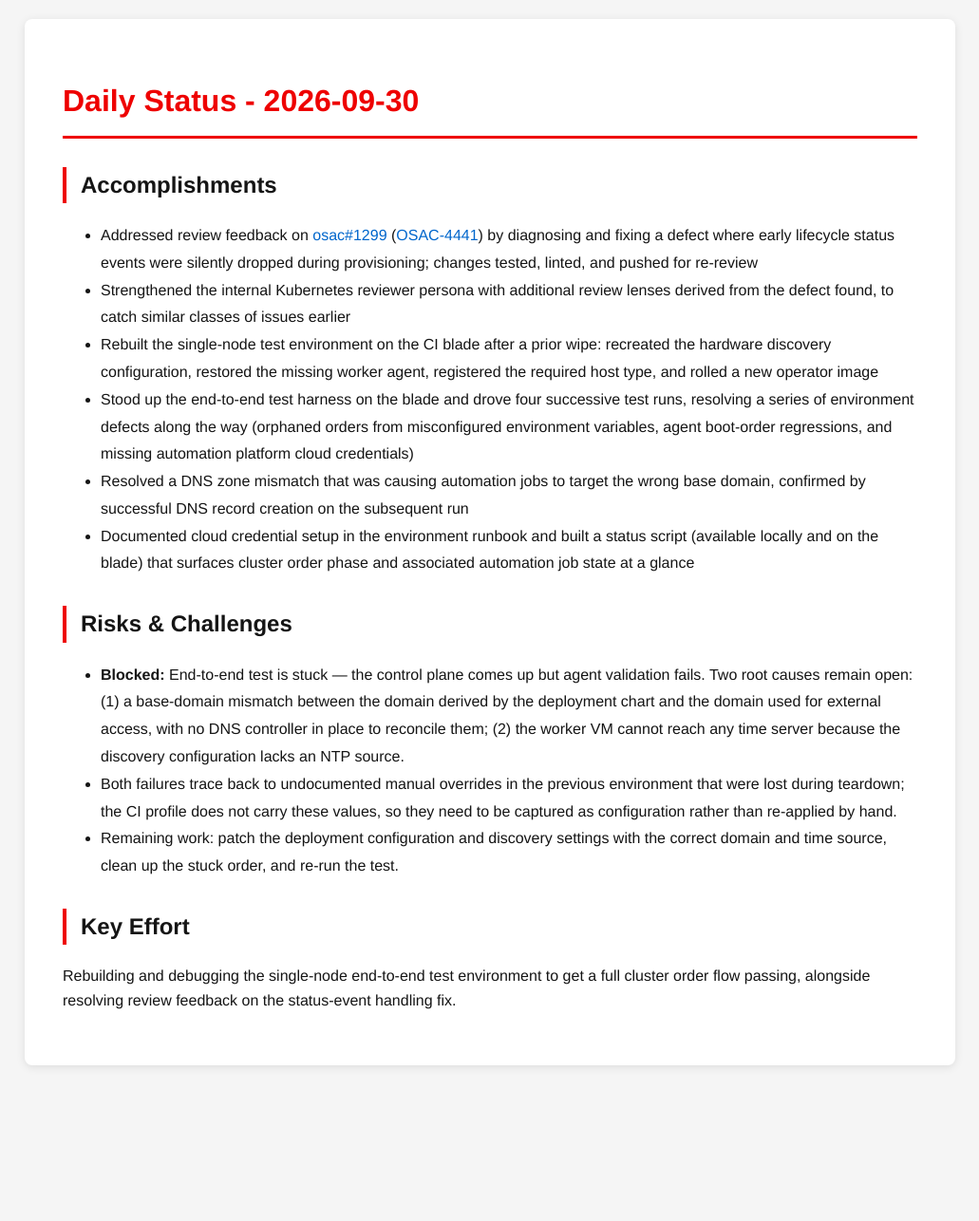
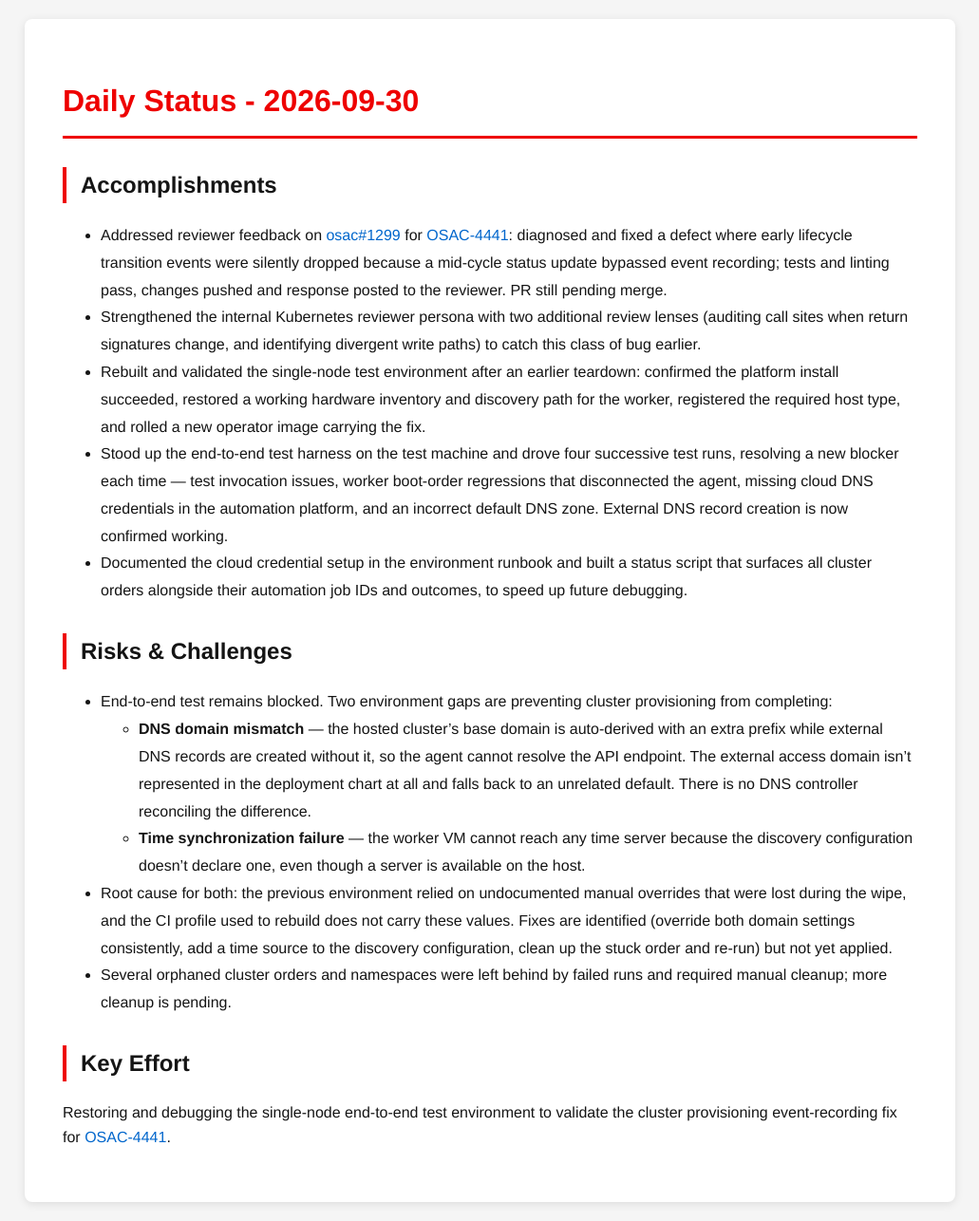
Before and after one commit to tzvatot/daily-status, a Jekyll site: the page built from 2026-09-30.md, in a window 1280 px wide. Shown: the whole page at 95% size, without its empty margins (124-1155 px from the left). Built offline with Jekyll 4.4.1, drawn with Linux system fonts in a browser that asks for light colours; before the commit the page ends 1142 px from its top, so only the background shows below that.

Commit message:
Daily status update - 2026-09-30

```diff
--- a/2026-09-30.md
+++ b/2026-09-30.md
@@ -7,17 +7,18 @@ date: 2026-09-30
 # Daily Status - 2026-09-30
 
 ## Accomplishments
-- Addressed review feedback on [osac#1299](https://github.com/osac-project/osac/pull/1299) ([OSAC-4441](https://redhat.atlassian.net/browse/OSAC-4441)) by diagnosing and fixing a defect where early lifecycle status events were silently dropped during provisioning; changes tested, linted, and pushed for re-review
-- Strengthened the internal Kubernetes reviewer persona with additional review lenses derived from the defect found, to catch similar classes of issues earlier
-- Rebuilt the single-node test environment on the CI blade after a prior wipe: recreated the hardware discovery configuration, restored the missing worker agent, registered the required host type, and rolled a new operator image
-- Stood up the end-to-end test harness on the blade and drove four successive test runs, resolving a series of environment defects along the way (orphaned orders from misconfigured environment variables, agent boot-order regressions, and missing automation platform cloud credentials)
-- Resolved a DNS zone mismatch that was causing automation jobs to target the wrong base domain, confirmed by successful DNS record creation on the subsequent run
-- Documented cloud credential setup in the environment runbook and built a status script (available locally and on the blade) that surfaces cluster order phase and associated automation job state at a glance
+- Addressed reviewer feedback on [osac#1299](https://github.com/osac-project/osac/pull/1299) for [OSAC-4441](https://redhat.atlassian.net/browse/OSAC-4441): diagnosed and fixed a defect where early lifecycle transition events were silently dropped because a mid-cycle status update bypassed event recording; tests and linting pass, changes pushed and response posted to the reviewer. PR still pending merge.
+- Strengthened the internal Kubernetes reviewer persona with two additional review lenses (auditing call sites when return signatures change, and identifying divergent write paths) to catch this class of bug earlier.
+- Rebuilt and validated the single-node test environment after an earlier teardown: confirmed the platform install succeeded, restored a working hardware inventory and discovery path for the worker, registered the required host type, and rolled a new operator image carrying the fix.
+- Stood up the end-to-end test harness on the test machine and drove four successive test runs, resolving a new blocker each time — test invocation issues, worker boot-order regressions that disconnected the agent, missing cloud DNS credentials in the automation platform, and an incorrect default DNS zone. External DNS record creation is now confirmed working.
+- Documented the cloud credential setup in the environment runbook and built a status script that surfaces all cluster orders alongside their automation job IDs and outcomes, to speed up future debugging.
 
 ## Risks & Challenges
-- **Blocked:** End-to-end test is stuck — the control plane comes up but agent validation fails. Two root causes remain open: (1) a base-domain mismatch between the domain derived by the deployment chart and the domain used for external access, with no DNS controller in place to reconcile them; (2) the worker VM cannot reach any time server because the discovery configuration lacks an NTP source.
-- Both failures trace back to undocumented manual overrides in the previous environment that were lost during teardown; the CI profile does not carry these values, so they need to be captured as configuration rather than re-applied by hand.
-- Remaining work: patch the deployment configuration and discovery settings with the correct domain and time source, clean up the stuck order, and re-run the test.
+- End-to-end test remains blocked. Two environment gaps are preventing cluster provisioning from completing:
+  - **DNS domain mismatch** — the hosted cluster's base domain is auto-derived with an extra prefix while external DNS records are created without it, so the agent cannot resolve the API endpoint. The external access domain isn't represented in the deployment chart at all and falls back to an unrelated default. There is no DNS controller reconciling the difference.
+  - **Time synchronization failure** — the worker VM cannot reach any time server because the discovery configuration doesn't declare one, even though a server is available on the host.
+- Root cause for both: the previous environment relied on undocumented manual overrides that were lost during the wipe, and the CI profile used to rebuild does not carry these values. Fixes are identified (override both domain settings consistently, add a time source to the discovery configuration, clean up the stuck order and re-run) but not yet applied.
+- Several orphaned cluster orders and namespaces were left behind by failed runs and required manual cleanup; more cleanup is pending.
 
 ## Key Effort
-Rebuilding and debugging the single-node end-to-end test environment to get a full cluster order flow passing, alongside resolving review feedback on the status-event handling fix.
+Restoring and debugging the single-node end-to-end test environment to validate the cluster provisioning event-recording fix for [OSAC-4441](https://redhat.atlassian.net/browse/OSAC-4441).
```
